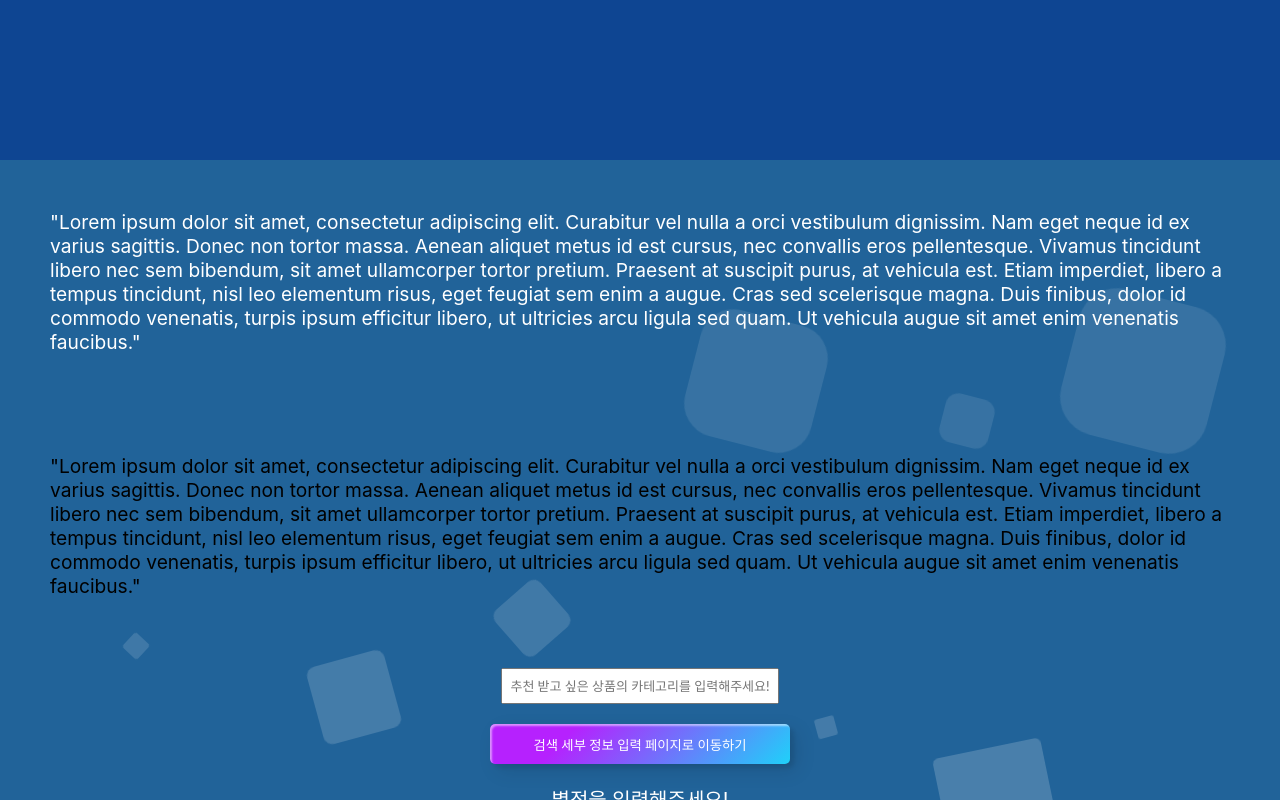
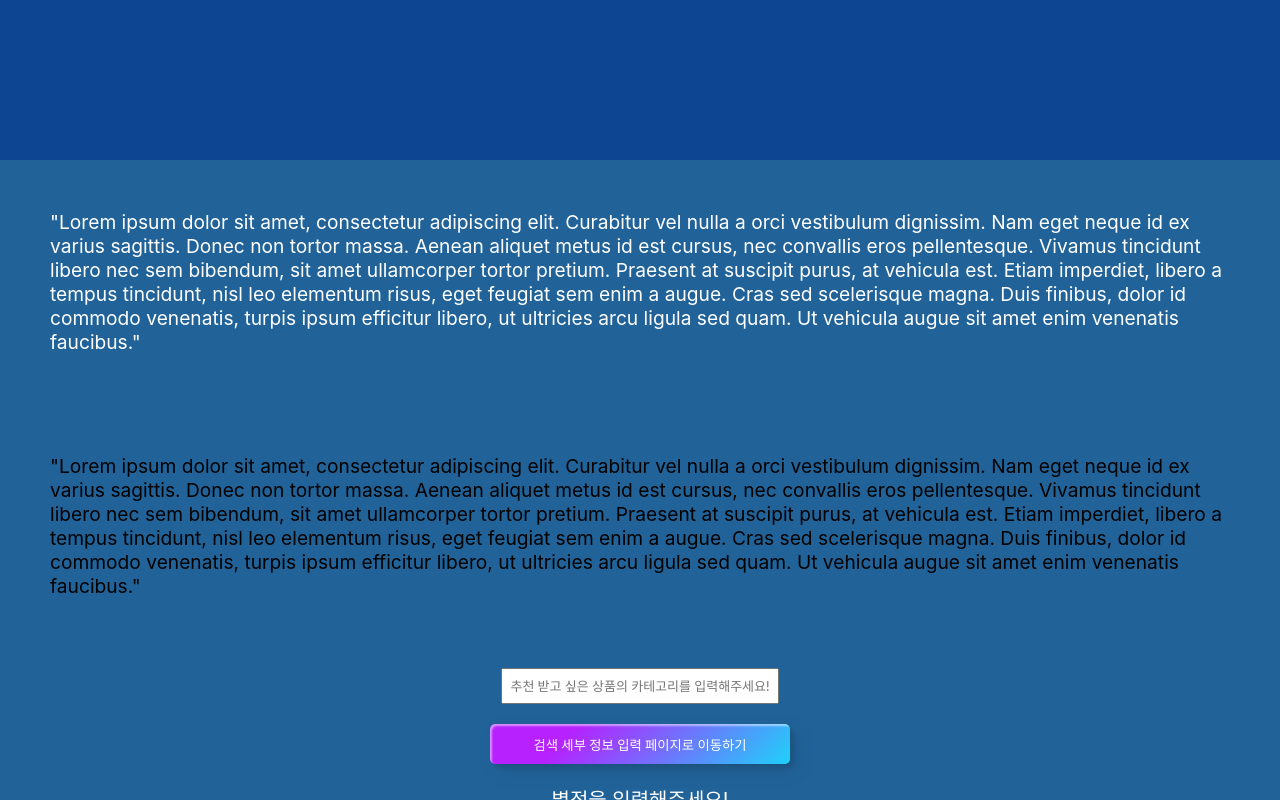
Before and after one commit to minggichae/COUrse-RN, a React (Create React App) app: page / in a window 1280 px wide. Shown: the top 800 px of the page. Built offline with nearby package versions, Linux system fonts and the light colour scheme.

Commit message:
test: background animation test & to do list 작성(충돌 방지용 커밋)

```diff
--- a/src/App.css
+++ b/src/App.css
@@ -172,7 +172,7 @@ p {
   background: #216399;
   background: -webkit-linear-gradient(to left, #8febfb, #4e54c8);
   width: 100%;
-  height:100vh;
+  height: 170vh;
 }
 
 .background__block__event{
@@ -180,7 +180,7 @@ p {
   top: 0;
   left: 0;
   width: 95%;
-  height: 100%;
+  height: 170%;
 }
 
 .background__block__event li{
@@ -207,7 +207,7 @@ p {
   width: 20px;
   height: 20px;
   animation-delay: 2s;
-  animation-duration: 12s;
+  animation-duration: 3s;
 }
 
 .background__block__event li:nth-child(3){
--- a/src/components/layout/Layout.jsx
+++ b/src/components/layout/Layout.jsx
@@ -22,3 +22,5 @@ export default function Layout( {children}) {
 
 //파라미터는 children으로 받아야함.
 //react에서 children이라는 파라미터를 props를 받아오는 특정 기능으로 인식하기 때문
+
+//TODO: 애니메이션 끝까지 올라오게 만들기
```
